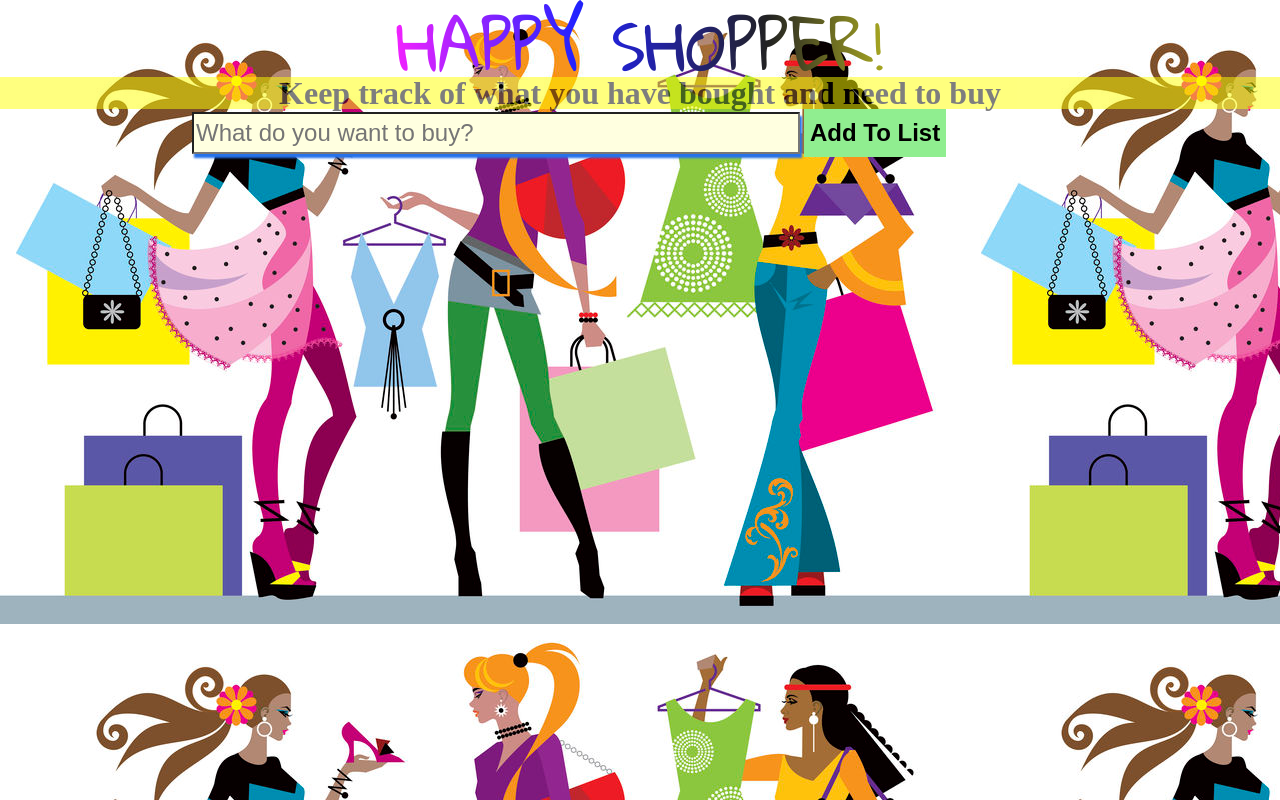
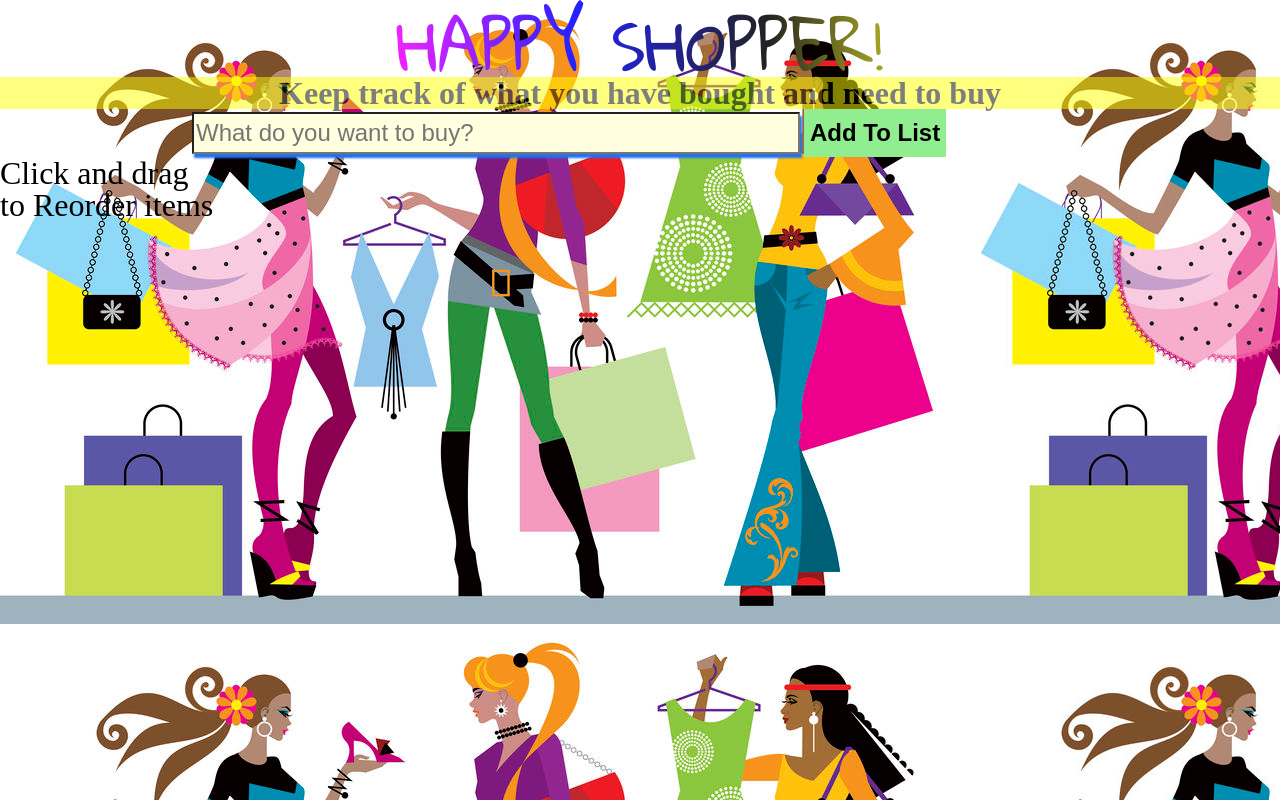
Before and after one commit to andela-tgberikon/Shopping_List, a plain HTML site: page index.html in a window 1280 px wide. Drawn offline with Linux system fonts and the light colour scheme.

Commit message:
added a little description to point reordering stuff

```diff
--- a/css/main.css
+++ b/css/main.css
@@ -6,8 +6,13 @@ h1{
     /*This whole background thin is to give a rainbow color effect on the header text!! cool huh??!!!*/
     background-image: -webkit-gradient( linear, left top, right top, color-stop(0.1, #f22), color-stop(0.15, #cef), color-stop(0.3, #f2f),       color-stop(0.45, #22f), color-stop(0.6, #222),color-stop(0.75, #ff2), color-stop(0.9, #ff2), color-stop(1, #f5f) );
     color:transparent;
+    background-image: gradient( linear, left top, right top, color-stop(0.1, #f22), color-stop(0.15, #cef), color-stop(0.3, #f2f),       color-stop(0.45, #22f), color-stop(0.6, #222),color-stop(0.75, #ff2), color-stop(0.9, #ff2), color-stop(1, #f5f) );
+    color:transparent;
     -webkit-background-clip: text;
     background-clip: text;
+}
+h3{
+    font-size: 2em;
 }
 #h2 {
     font-family:font-family: 'Architects Daughter', cursive;
--- a/index.html
+++ b/index.html
@@ -22,15 +22,17 @@
         </div>
       </form>
       <div id="feedback_area">
+
         <div id="shop-list"><h2>What to buy..</h2>
           <ul id="wish_list"></ul>
           <input type="button" id="completed_items" value="FullFilled">
+
         </div>
         <div id="complete-list" class="sort"><h2>Fulfilled</h2>
           <ul id="complete"></ul>
           <input type="button" id="clear-fulfilled" value="Clear Fulfilled">
         </div>
-
+        <h3>Click and drag <br> to Reorder items</h3>
       </div>
     </body>
 </html>
```
